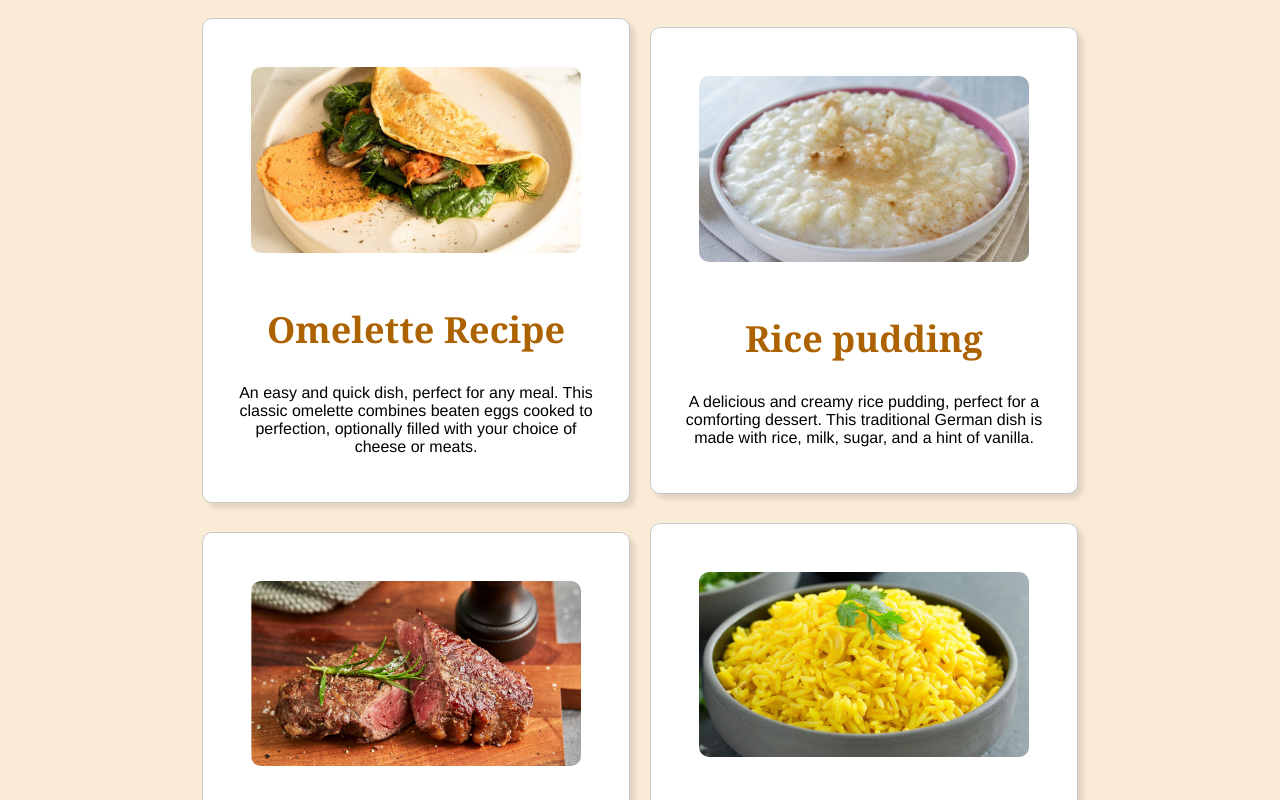
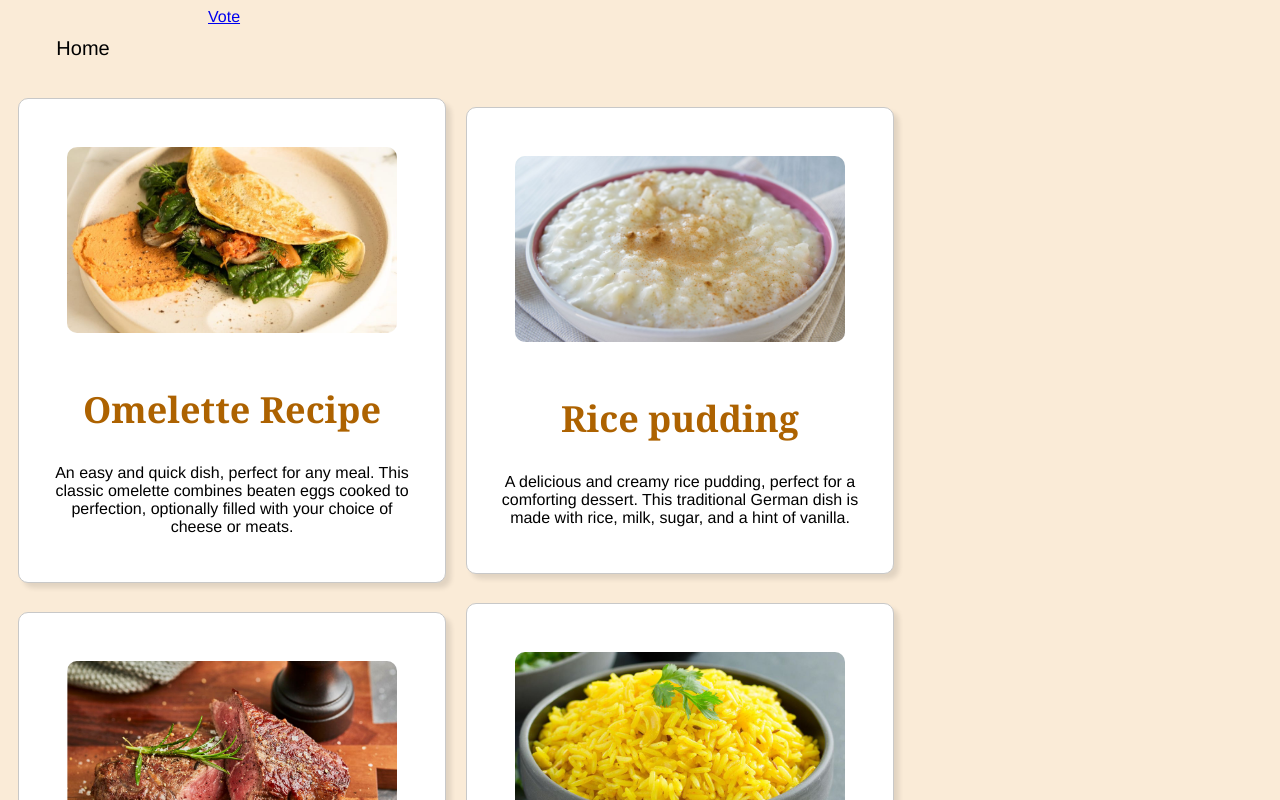
Before and after one commit to Raembus07/recipe-page, a React (Vite) app in the folder recipe-page/: page / in a window 1280 px wide. Shown: the top 800 px of the page. Built offline with nearby package versions, Linux system fonts and the light colour scheme.

Commit message:
tried to add a header

```diff
--- a/recipe-page/src/App.jsx
+++ b/recipe-page/src/App.jsx
@@ -8,12 +8,13 @@ import milchreis from './const/Milkrice';
 import steak from './const/Steak';
 import curryrice from './const/Curryrice';
 import Card from './card/Card';
+import Header from './Header';
 import './index.css'
-import Recipe from './Recipe';
 
 function App() {
   return (
     <>
+      <Header />
       <div className='appElements'>
         <div className='card' onClick={() => window.open(`${window.location.origin}/recipe-page/src/recipeApp/recipeApp.html?recipe=omelette`)}>
           <Card
--- /dev/null
+++ b/recipe-page/src/Header.jsx
@@ -0,0 +1,22 @@
+
+import './headerCss.css';
+
+function Header(props) {
+    if (props === 'index') {
+        return (
+            <nav className="header">
+                <a className="headerCurrentItem" href="index.html">Home</a>
+                <a className="headerItem" href="vote.html">Vote</a>
+            </nav>
+        );
+    } else {
+        return (
+            <nav className="header">
+                <a className="headerItem" href="index.html">Home</a>
+                <a className="headerCurrentItem" href="vote.html">Vote</a>
+            </nav>
+        );
+    }
+}
+
+export default Header;
--- /dev/null
+++ b/recipe-page/src/headerCss.css
@@ -0,0 +1,23 @@
+.header {
+    display: grid;
+    width: auto;
+    background-color: var(--headerElement);
+    /*Den Hintergrund geändert, weil die Farbkombo mit dem hellen gar nicht zum Rot gepasst hat*/
+    grid-template-columns: 1fr 1fr 1fr 1fr 1fr 3fr;
+}
+
+.headerItem {
+    display: flex;
+    justify-content: center;
+    align-items: center;
+
+    margin-right: 50px;
+    width: 150px;
+    height: 80px;
+
+    color: var(--headerFg);
+    font-size: 20px;
+    background-color: var(--headerElement);
+    border-radius: 5px;
+    text-decoration: none;
+}
```
Also changed, not shown: recipe-page/src/vote.html (added, +11 -0 lines).
